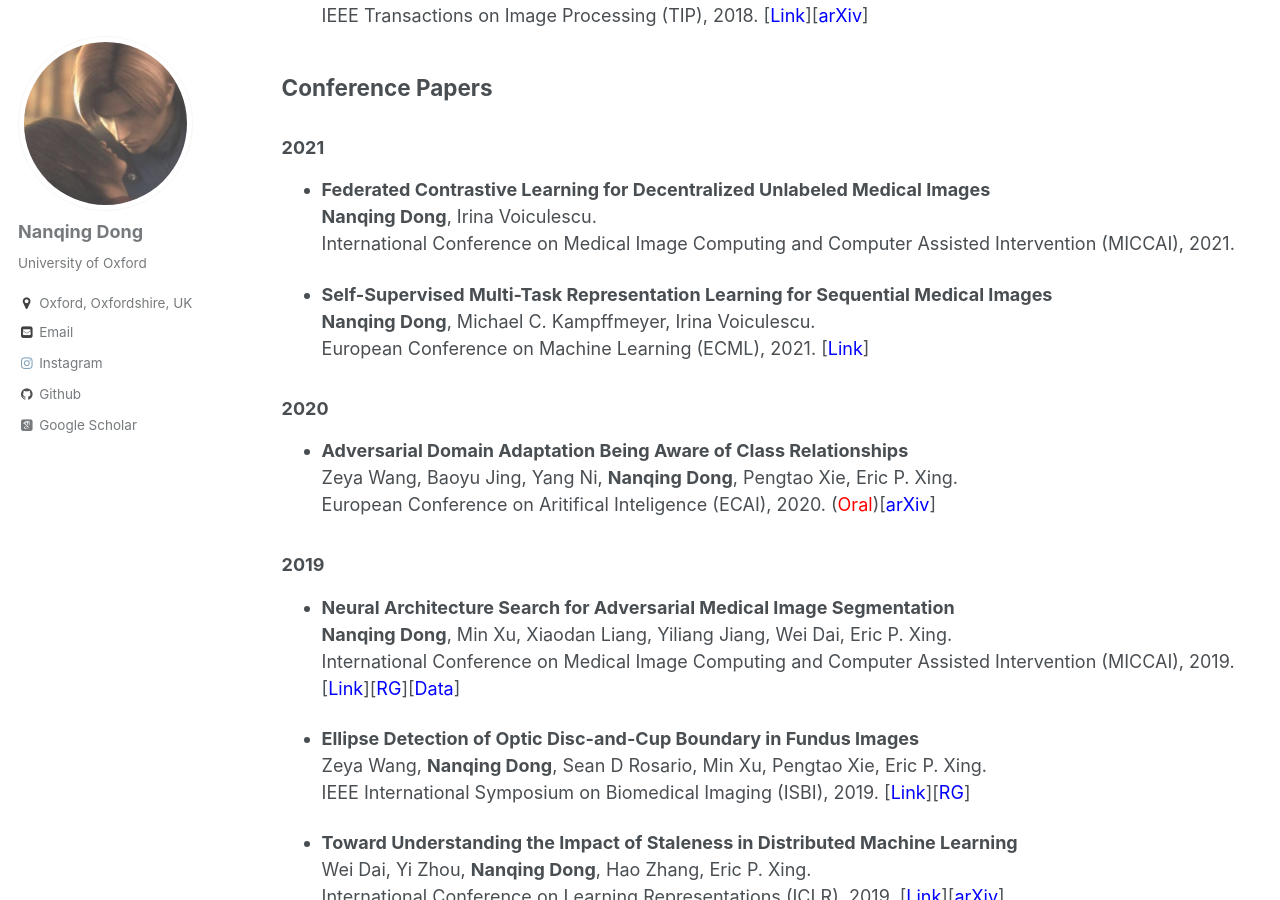
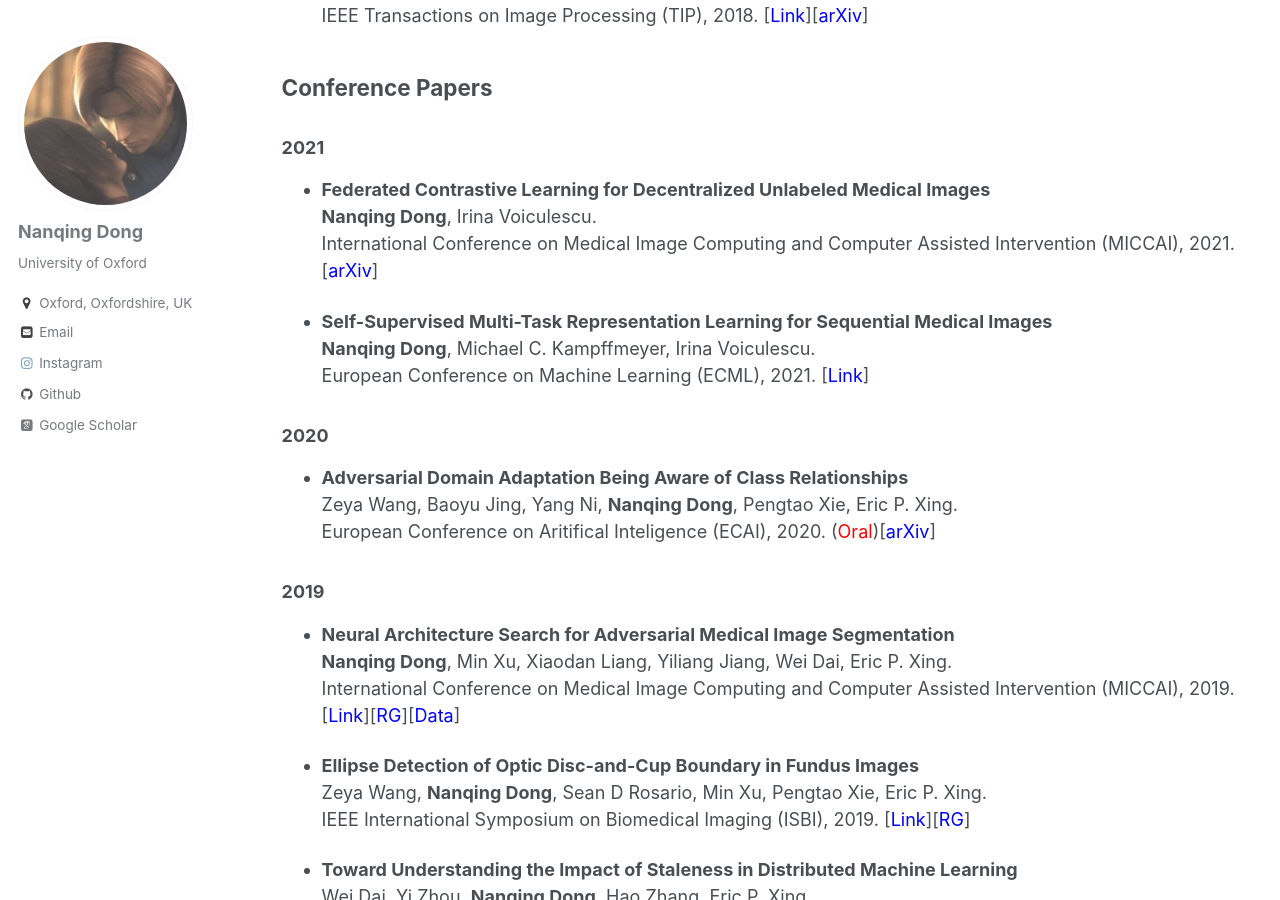
Before and after one commit to eveningdong/eveningdong.github.io, a Jekyll site: the page built from _pages/publications.md, in a window 1280 px wide and 900 px high, scrolled down 447 px. Built offline with Jekyll 4.4.1, drawn with Linux system fonts in a browser that asks for light colours; some web fonts are replaced.

Commit message:
add miccai 2021

```diff
--- a/_pages/publications.md
+++ b/_pages/publications.md
@@ -26,7 +26,7 @@ author_profile: true
 ### 2021
 * **Federated Contrastive Learning for Decentralized Unlabeled Medical Images**
   **Nanqing Dong**, Irina Voiculescu.
-  International Conference on Medical Image Computing and Computer Assisted Intervention (MICCAI), 2021.
+  International Conference on Medical Image Computing and Computer Assisted Intervention (MICCAI), 2021. [[<span style="color:blue">arXiv</span>]](https://arxiv.org/pdf/2109.07504.pdf)
 
 * **Self-Supervised Multi-Task Representation Learning for Sequential Medical Images**
   **Nanqing Dong**, Michael C. Kampffmeyer, Irina Voiculescu.
```
